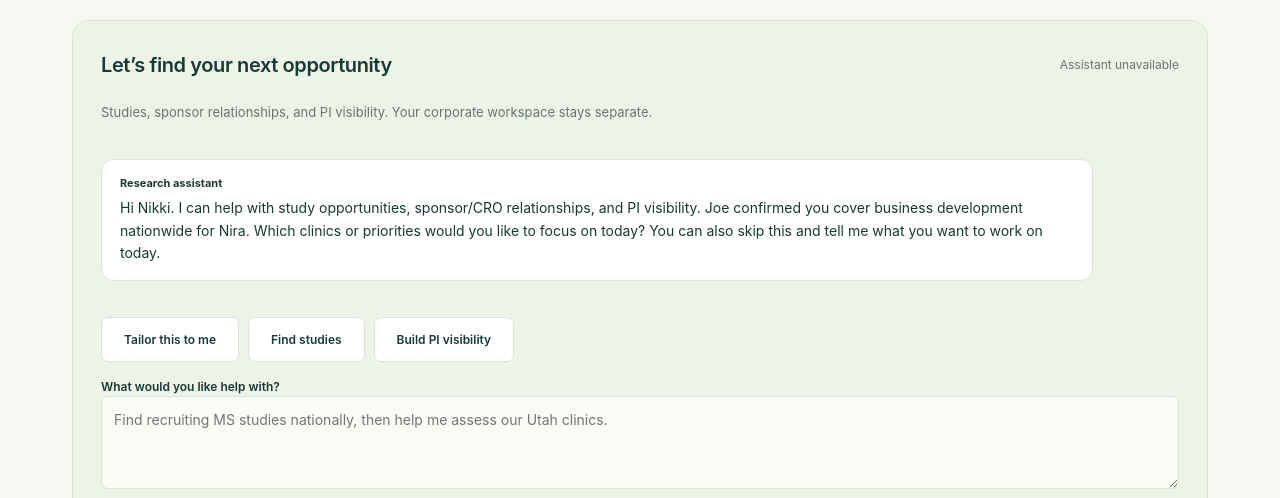
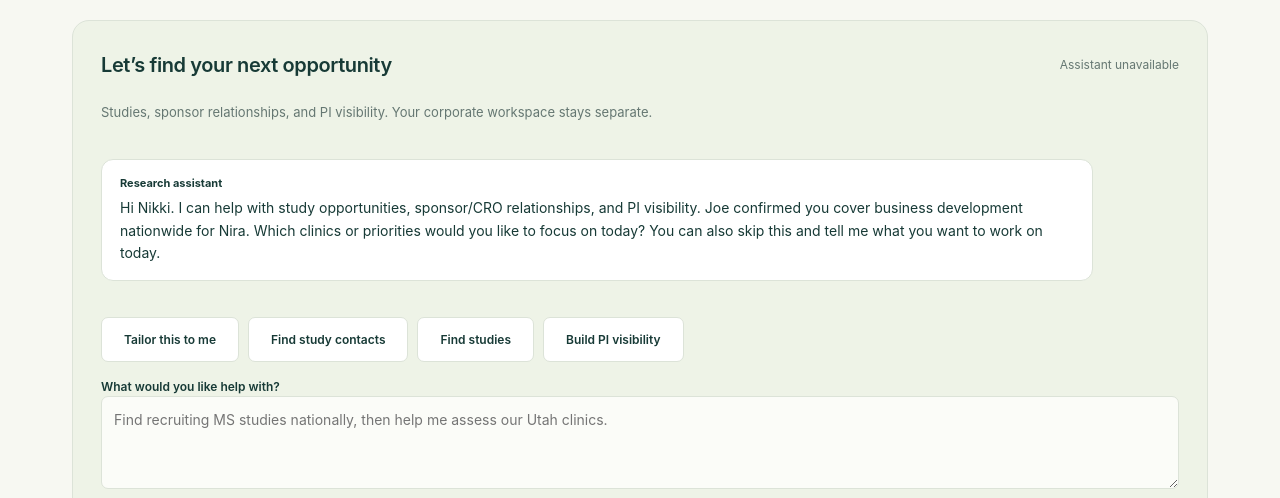
Before and after one commit to LargeLow/clinical, a website: page public/index.html in a window 1280 px wide. Shown: the part 302-800 px from the top of the page. Drawn offline with Linux system fonts and the light colour scheme; no server answers.

Commit message:
Make study contact discovery and email outreach a primary workflow

```diff
--- a/public/index.html
+++ b/public/index.html
@@ -15,7 +15,7 @@
       <p class="workspace-note">Studies, sponsor relationships, and PI visibility. Your corporate workspace stays separate.</p>
       <form id="unlock-form" hidden><label>Assistant access password<input type="password" name="password" autocomplete="current-password" required maxlength="200"></label><button type="submit">Unlock assistant</button></form>
       <div id="conversation" role="log" aria-live="polite" aria-label="Conversation with your research assistant"></div>
-      <div class="quick-prompts"><button type="button" data-prompt="Help me define my territory and clinic priorities.">Tailor this to me</button><button type="button" data-prompt="Help me find neurological study opportunities. Ask what indication I want to search.">Find studies</button><button type="button" data-prompt="Help me prepare a PI profile for CRO and research platforms. Ask which investigator I am working with.">Build PI visibility</button></div>
+      <div class="quick-prompts"><button type="button" data-prompt="Help me define my territory and clinic priorities.">Tailor this to me</button><button type="button" data-prompt="Find published study contacts for outreach and relationships. Include all statuses unless I narrow them. Ask which indication or sponsor I want to search.">Find study contacts</button><button type="button" data-prompt="Help me find neurological study opportunities. Ask what indication I want to search.">Find studies</button><button type="button" data-prompt="Help me prepare a PI profile for CRO and research platforms. Ask which investigator I am working with.">Build PI visibility</button></div>
       <form id="chat-form"><label for="chat-message">What would you like help with?</label><textarea id="chat-message" rows="3" maxlength="3000" placeholder="Find recruiting MS studies nationally, then help me assess our Utah clinics." required></textarea><div class="form-bottom"><p>Use public research and professional preferences; patient records aren’t needed.</p><button id="chat-send" type="submit" disabled>Send message →</button></div></form>
       <div class="workspace-actions"><button type="button" id="new-chat" class="secondary">New conversation</button><button type="button" id="lock-ai" class="secondary" hidden>Lock assistant</button></div>
       <p id="chat-notice" role="status"></p>
```
